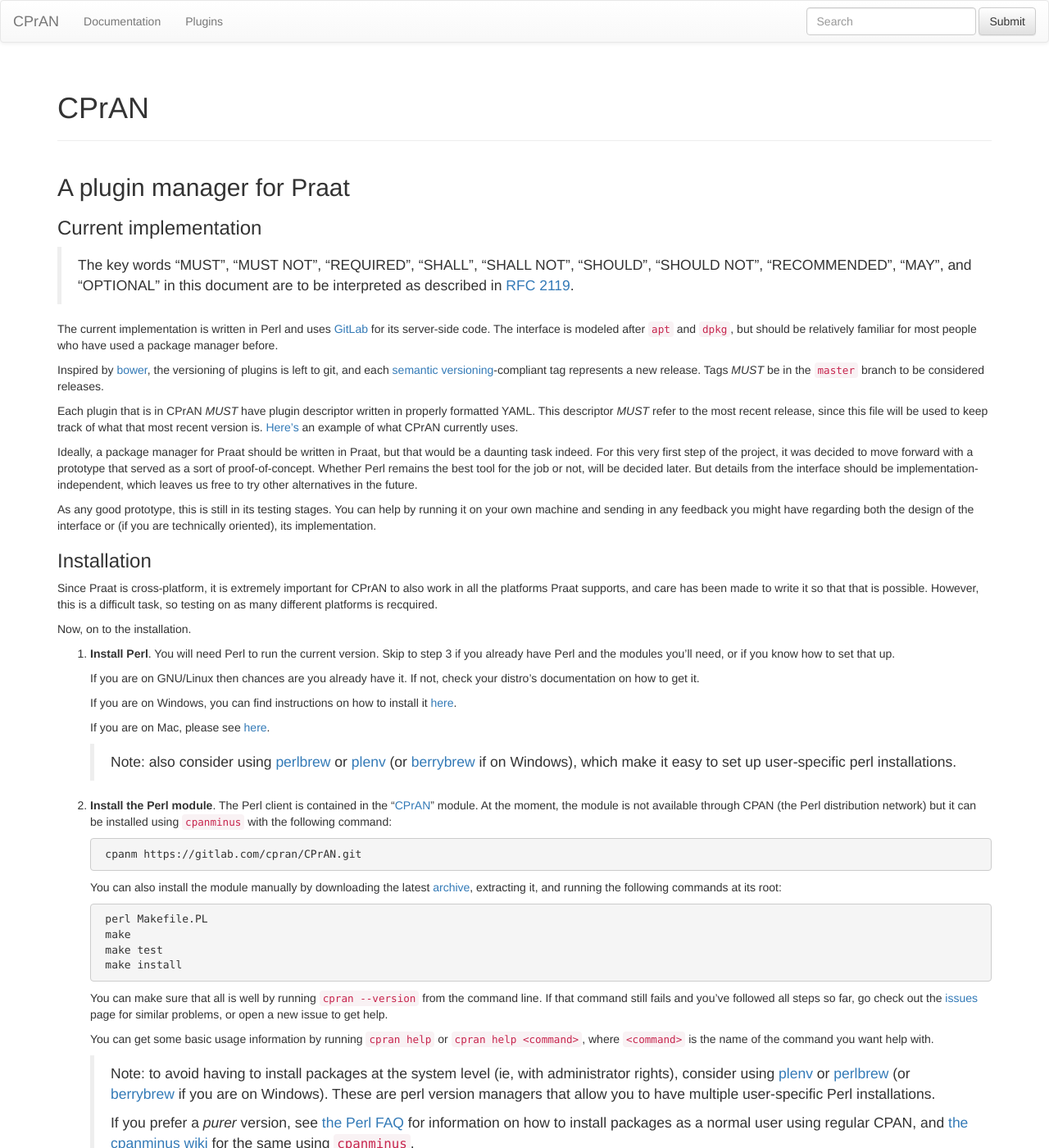
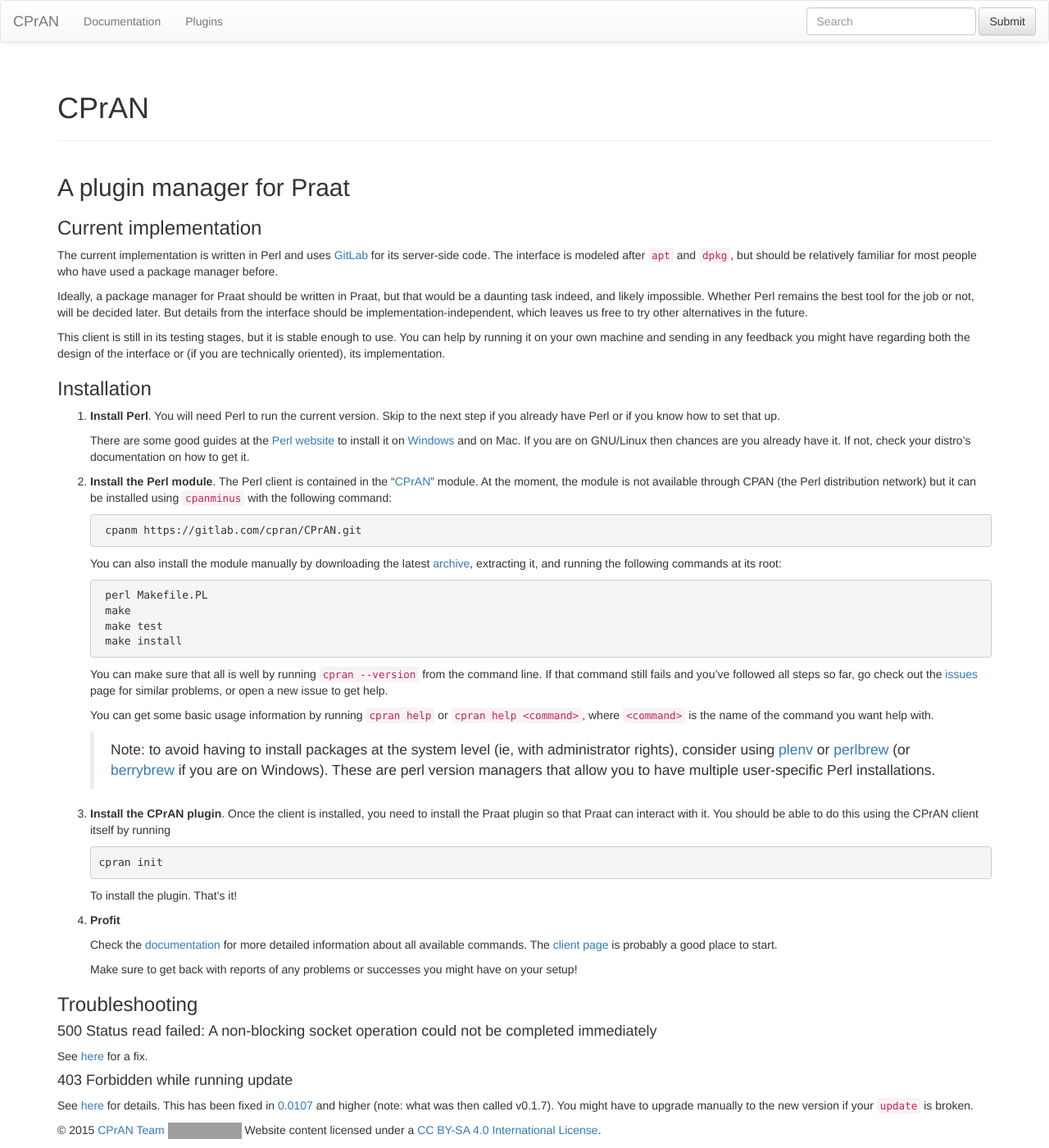
Before and after one commit to jjatria/cpran-www, a Jekyll site: the page built from clients/cpran/index.md, in a window 1280 px wide and 1400 px high. Shown: the whole window at 82% size. Built offline with Jekyll 4.4.1, drawn with Linux system fonts in a browser that asks for light colours; nearby versions of some CDN libraries; library files that are not in the unit come from our copies; comment, search, counter and statistics services are not loaded; some of the changed text lies outside the part shown; grey boxes are pictures that could not be loaded.

Commit message:
Further simplified client page

```diff
--- a/clients/cpran/index.md
+++ b/clients/cpran/index.md
@@ -12,62 +12,30 @@ A plugin manager for Praat
 
 ### Current implementation
 
-> The key words "MUST", "MUST NOT", "REQUIRED", "SHALL", "SHALL NOT", "SHOULD",
-> "SHOULD NOT", "RECOMMENDED", "MAY", and "OPTIONAL" in this document are to be
-> interpreted as described in [RFC 2119](http://tools.ietf.org/html/rfc2119).
-
 The current implementation is written in Perl and uses [GitLab][] for its
 server-side code. The interface is modeled after `apt` and `dpkg`, but should be
 relatively familiar for most people who have used a package manager before.
 
-Inspired by [bower][], the versioning of plugins is left to git, and each
-[semantic versioning][semver]-compliant tag represents a new release.
-Tags _MUST_ be in the `master` branch to be considered releases.
+Ideally, a package manager for Praat should be written in Praat, but that would
+be a daunting task indeed, and likely impossible. Whether Perl remains the best
+tool for the job or not, will be decided later. But details from the interface
+should be implementation-independent, which leaves us free to try other
+alternatives in the future.
 
-Each plugin that is in CPrAN _MUST_ have plugin descriptor written in
-properly formatted YAML. This descriptor _MUST_ refer to the most recent
-release, since this file will be used to keep track of what that most recent
-version is. [Here's][descriptor] an example of what CPrAN currently uses.
-
-[descriptor]: https://gitlab.com/cpran/plugin_cpran/blob/master/doc/example.yaml
-
-Ideally, a package manager for Praat should be written in Praat, but that would
-be a daunting task indeed. For this very first step of the project, it was
-decided to move forward with a prototype that served as a sort of
-proof-of-concept. Whether Perl remains the best tool for the job or not, will be
-decided later. But details from the interface should be
-implementation-independent, which leaves us free to try other alternatives in
-the future.
-
-As any good prototype, this is still in its testing stages. You can help by
-running it on your own machine and sending in any feedback you might have
-regarding both the design of the interface or (if you are technically oriented),
-its implementation.
+This client is still in its testing stages, but it is stable enough to use. You
+can help by running it on your own machine and sending in any feedback you might
+have regarding both the design of the interface or (if you are technically
+oriented), its implementation.
 
 ### Installation
 
-Since Praat is cross-platform, it is extremely important for CPrAN to also work
-in all the platforms Praat supports, and care has been made to write it so that
-that is possible. However, this is a difficult task, so testing on as many
-different platforms is recquired.
+1.  **Install Perl**. You will need Perl to run the current version. Skip to
+    the next step if you already have Perl or if you know how to set that up.
 
-Now, on to the installation.
-
-1.  **Install Perl**. You will need Perl to run the current version. Skip to
-    step 3 if you already have Perl and the modules you'll need, or if you know
-    how to set that up.
-
-    If you are on GNU/Linux then chances are you already have it. If not, check
-    your distro's documentation on how to get it.
-
-    If you are on Windows, you can find instructions on how to install it
-    [here][winperl].
-
-    If you are on Mac, please see [here][macperl].
-
-    > Note: also consider using [perlbrew][] or [plenv][] (or [berrybrew][] if
-    > on Windows), which make it easy to set up user-specific perl
-    > installations.
+    There are some good guides at the [Perl website](http://perl.org) to install
+    it on [Windows][winperl] and on Mac. If you are on GNU/Linux then chances
+    are you already have it. If not, check your distro's documentation on how to
+    get it.
 
     [macperl]: http://learn.perl.org/installing/osx.html
     [winperl]: http://learn.perl.org/installing/windows.html
@@ -105,11 +73,6 @@ Now, on to the installation.
     > administrator rights), consider using [plenv][] or [perlbrew][] (or
     > [berrybrew][] if you are on Windows). These are perl version managers that
     > allow you to have multiple user-specific Perl installations.
-    >
-    > If you prefer a _purer_ version, see [the Perl FAQ][faqlibrary] for
-    > information on how to install packages as a normal user using regular
-    > CPAN, and [the cpanminus wiki][cpanmlibrary] for the same using
-    > [`cpanminus`][cpanminus].
 
     [cpanminus]: https://github.com/miyagawa/cpanminus
     [perlbrew]: https://perlbrew.pl
@@ -119,7 +82,7 @@ Now, on to the installation.
     [cpanmlibrary]: https://github.com/miyagawa/cpanminus#where-does-this-install-modules-to-do-i-need-root-access
 
 3.  **Install the CPrAN plugin**. Once the client is installed, you need to
-    install the Praat plugin, so that Praat can interact with it. You should be
+    install the Praat plugin so that Praat can interact with it. You should be
     able to do this using the CPrAN client itself by running
 
         cpran init
@@ -145,13 +108,13 @@ See [here](https://gitlab.com/cpran/plugin_cpran/issues/6) for a fix.
 
 #### 403 Forbidden while running update
 
-See [here](https://gitlab.com/cpran/plugin_cpran/issues/25) for details. This has been fixed in [0.0107](https://gitlab.com/cpran/plugin_cpran/commits/v0.1.7) and higher (note: what was then called v0.1.7). You might have to upgrade manually to the new version if your `update` is broken.
+See [here](https://gitlab.com/cpran/plugin_cpran/issues/25) for details. This
+has been fixed in [0.0107](https://gitlab.com/cpran/plugin_cpran/commits/v0.1.7)
+and higher (note: what was then called v0.1.7). You might have to upgrade
+manually to the new version if your `update` is broken.
 
 [gitlab]: https://gitlab.com
 [bower]: https://github.com/bower/bower
 [zip]: https://gitlab.com/cpran/plugin_cpran/repository/archive.zip?ref=master
 [semver]: http://semver.org
-[preferences directory]: http://www.fon.hum.uva.nl/praat/manual/preferences_directory.html
 [issues]: https://gitlab.com/cpran/plugin_cpran/issues
-[mainpod]: https://gitlab.com/cpran/plugin_cpran/blob/master/doc/cpran.md
-[wiki]: https://gitlab.com/cpran/plugin_cpran/wikis/home
```
